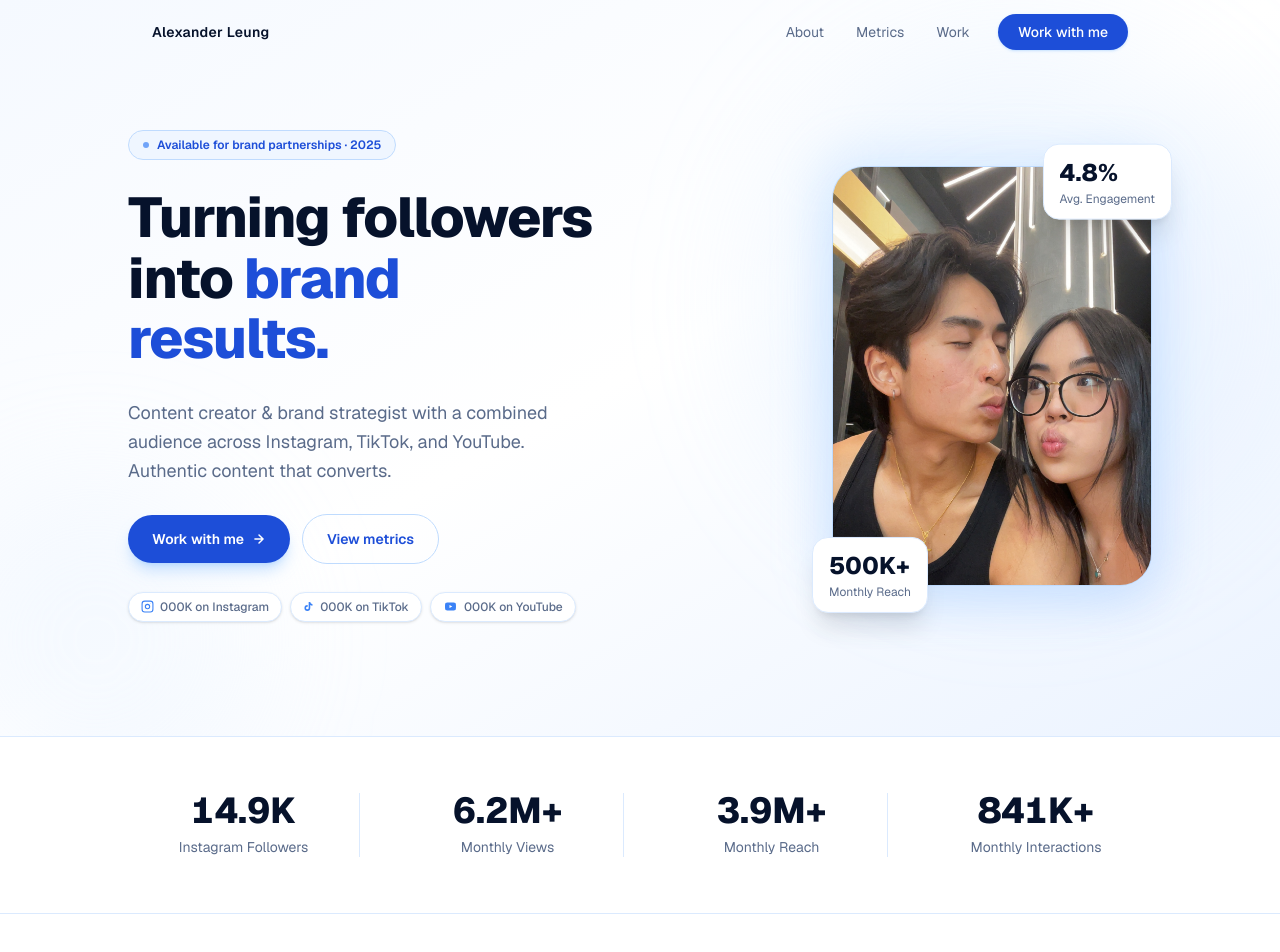
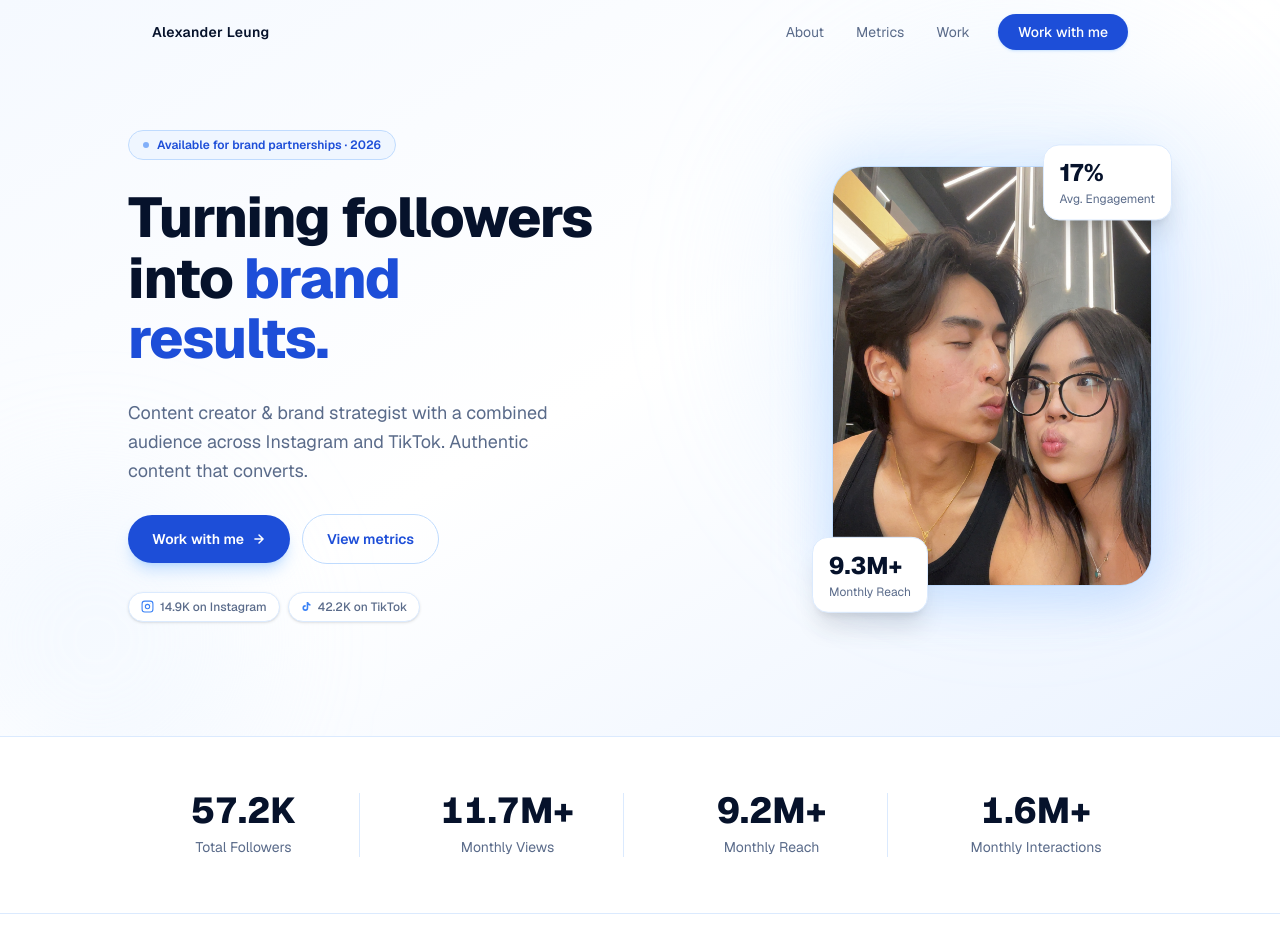
Before and after one commit to alexalex6933/brand-portfolio-website, a Next.js app: page / in a window 1280 px wide. Shown: the top 952 px of the page. Built offline with nearby package versions, Linux system fonts and the light colour scheme.

Commit message:
feat: add TikTok insights, update Hero + StatsBar with combined stats

```diff
--- a/components/Contact.tsx
+++ b/components/Contact.tsx
@@ -44,7 +44,6 @@ export default function Contact() {
           {[
             { href: "https://instagram.com/alexleuung", icon: <IGIcon />, label: "Instagram" },
             { href: "https://tiktok.com/@alexleuung",  icon: <TTIcon />, label: "TikTok" },
-            { href: "https://youtube.com/@alexleuung", icon: <YTIcon />, label: "YouTube" },
           ].map((s) => (
             <a
               key={s.label}
--- a/components/Hero.tsx
+++ b/components/Hero.tsx
@@ -50,7 +50,7 @@ export default function Hero() {
           >
             <span className="w-1.5 h-1.5 bg-[#3B82F6] rounded-full animate-pulse" />
             {/* CUSTOMIZE: update status */}
-            Available for brand partnerships · 2025
+            Available for brand partnerships · 2026
           </div>
 
           {/* Headline */}
@@ -71,7 +71,7 @@ export default function Hero() {
           >
             {/* CUSTOMIZE: update with your niche and combined follower count */}
             Content creator &amp; brand strategist with a combined audience across
-            Instagram, TikTok, and YouTube. Authentic content that converts.
+            Instagram and TikTok. Authentic content that converts.
           </p>
 
           {/* CTAs */}
@@ -101,11 +101,9 @@ export default function Hero() {
             className="animate-fade-in-up flex flex-wrap items-center gap-2"
             style={{ animationDelay: "340ms" }}
           >
-            {/* CUSTOMIZE: replace "000K" with your actual follower counts */}
             {[
-              { icon: <InstagramIcon />, label: "Instagram", count: "000K" },
-              { icon: <TikTokIcon />,   label: "TikTok",    count: "000K" },
-              { icon: <YouTubeIcon />,  label: "YouTube",   count: "000K" },
+              { icon: <InstagramIcon />, label: "Instagram", count: "14.9K" },
+              { icon: <TikTokIcon />,   label: "TikTok",    count: "42.2K" },
             ].map((p) => (
               <div
                 key={p.label}
@@ -150,15 +148,13 @@ export default function Hero() {
 
             {/* Floating chip — engagement rate (top-right) */}
             <div className="float-a absolute -top-5 -right-5 bg-white rounded-2xl shadow-xl border border-[#DBEAFE] px-4 py-3 min-w-[116px]">
-              {/* CUSTOMIZE: update with your actual engagement rate */}
-              <p className="text-2xl font-extrabold text-[#06122B]">4.8%</p>
+              <p className="text-2xl font-extrabold text-[#06122B]">17%</p>
               <p className="text-xs text-[#5A6B8A] mt-0.5">Avg. Engagement</p>
             </div>
 
             {/* Floating chip — monthly reach (bottom-left) */}
             <div className="float-b absolute -bottom-5 -left-5 bg-white rounded-2xl shadow-xl border border-[#DBEAFE] px-4 py-3 min-w-[116px]">
-              {/* CUSTOMIZE: update with your actual monthly reach */}
-              <p className="text-2xl font-extrabold text-[#06122B]">500K+</p>
+              <p className="text-2xl font-extrabold text-[#06122B]">9.3M+</p>
               <p className="text-xs text-[#5A6B8A] mt-0.5">Monthly Reach</p>
             </div>
           </div>
--- a/components/Metrics.tsx
+++ b/components/Metrics.tsx
@@ -149,6 +149,69 @@ export default function Metrics() {
           </div>
         </div>
 
+        {/* ─── TikTok section ─── */}
+        <div className="pt-8 border-t border-white/10 space-y-8">
+
+          {/* TikTok header */}
+          <div className="flex flex-col sm:flex-row sm:items-end justify-between gap-4">
+            <div className="flex items-center gap-3">
+              {/* TikTok icon */}
+              <svg width="20" height="22" viewBox="0 0 24 24" fill="white" className="opacity-90">
+                <path d="M19.59 6.69a4.83 4.83 0 01-3.77-4.25V2h-3.45v13.67a2.89 2.89 0 01-2.88 2.5 2.89 2.89 0 01-2.89-2.89 2.89 2.89 0 012.89-2.89c.28 0 .54.04.79.1V9.01a6.32 6.32 0 00-.79-.05 6.34 6.34 0 00-6.34 6.34 6.34 6.34 0 006.34 6.34 6.34 6.34 0 006.33-6.34V8.69a8.18 8.18 0 004.79 1.54V6.78a4.85 4.85 0 01-1.02-.09z" />
+              </svg>
+              <h3 className="text-xl font-extrabold text-white">TikTok</h3>
+            </div>
+            <p className="text-sm text-blue-300/70 sm:text-right">
+              TikTok Analytics · Feb 2026 (28 days)
+            </p>
+          </div>
+
+          {/* TikTok key stat cards */}
+          <div className="grid grid-cols-2 sm:grid-cols-3 gap-4">
+            {[
+              { v: "42.2K", l: "Total Followers" },
+              { v: "5.4M",  l: "Video Views (28d)" },
+              { v: "5.4M",  l: "Reached Audience (28d)" },
+              { v: "630K",  l: "Likes (28d)" },
+              { v: "99.5K", l: "Shares (28d)" },
+              { v: "+10.1K", l: "New Followers (28d)" },
+            ].map((s) => (
+              <div key={s.l} className="bg-white/5 border border-white/10 rounded-2xl p-5 space-y-1.5 hover:bg-white/8 transition-colors">
+                <p className="text-2xl font-extrabold text-white">{s.v}</p>
+                <p className="text-xs text-blue-300/70">{s.l}</p>
+              </div>
+            ))}
+          </div>
+
+          {/* TikTok audience breakdown */}
+          <div className="grid grid-cols-1 sm:grid-cols-2 gap-8">
+            <div className="bg-white/5 border border-white/10 rounded-2xl p-6 space-y-6">
+              <p className="text-sm font-bold text-white">Audience Gender Split</p>
+              <div className="space-y-2">
+                <p className="text-[11px] text-blue-300/60 uppercase tracking-widest font-semibold">New Followers (Feb 22–28)</p>
+                <SplitBar
+                  a={72.3} b={27.7}
+                  labelA="Male" labelB="Female"
+                  colorA="#1D4ED8" colorB="#93C5FD"
+                />
+              </div>
+            </div>
+
+            <div className="bg-white/5 border border-white/10 rounded-2xl p-6 space-y-4">
+              <p className="text-sm font-bold text-white">Engagement (28d)</p>
+              <div className="space-y-3">
+                <BarRow label="Likes"    pct={85.3} color="#1D4ED8" />
+                <BarRow label="Shares"   pct={13.5} color="#3B82F6" />
+                <BarRow label="Comments" pct={1.2}  color="#93C5FD" />
+              </div>
+              <p className="text-xs text-blue-300/50 leading-relaxed pt-1">
+                630K likes · 99.5K shares · 2.2K comments
+              </p>
+            </div>
+          </div>
+
+        </div>
+
       </div>
     </section>
   );
--- a/components/StatsBar.tsx
+++ b/components/StatsBar.tsx
@@ -4,23 +4,23 @@ import { useCounter } from "@/hooks/useCounter";
 
 const STATS = [
   {
-    target: 14946,
+    target: 57179,
     fmt: (n: number) => `${(n / 1000).toFixed(1)}K`,
-    label: "Instagram Followers",
+    label: "Total Followers",
   },
   {
-    target: 6249289,
+    target: 11661544,
     fmt: (n: number) => `${(n / 1_000_000).toFixed(1)}M+`,
     label: "Monthly Views",
   },
   {
-    target: 3885283,
+    target: 9248370,
     fmt: (n: number) => `${(n / 1_000_000).toFixed(1)}M+`,
     label: "Monthly Reach",
   },
   {
-    target: 840633,
-    fmt: (n: number) => `${Math.round(n / 1000)}K+`,
+    target: 1572585,
+    fmt: (n: number) => `${(n / 1_000_000).toFixed(1)}M+`,
     label: "Monthly Interactions",
   },
 ];
```
